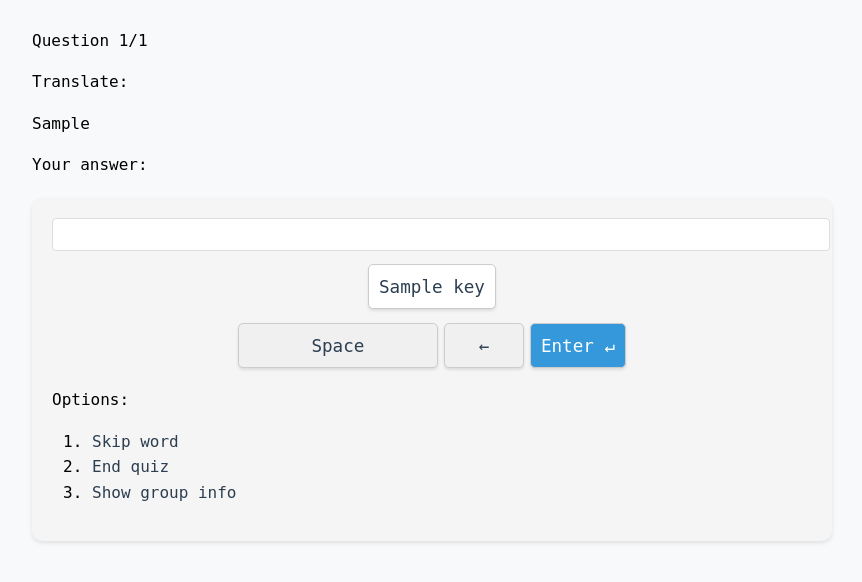
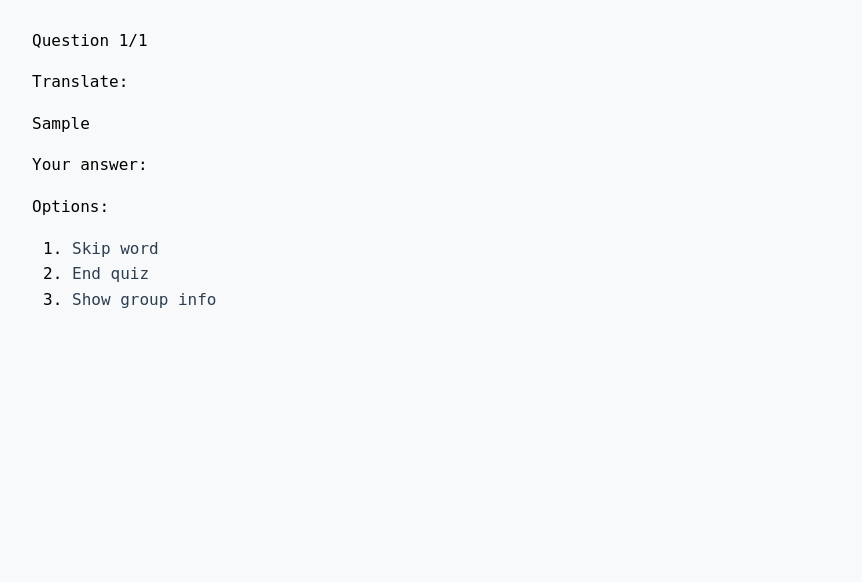
Before and after one commit to bchappet/vocablearn, a FastAPI app: template templates/quiz_question.html in a window 1280 px wide. Shown: the part 135-717 px from the top of the page, without its empty margins (208-1070 px from the left). Run offline with FastAPI, Linux system fonts and the light colour scheme; the template is opened without the code that fills it: most values are stand-ins (such as "Sample title", 1, 10 or a date in 2020).

Commit message:
WIP keyboard factorizing

```diff
--- a/routers/quiz.py
+++ b/routers/quiz.py
@@ -5,6 +5,7 @@ from fastapi.templating import Jinja2Templates
 from database import SessionDep
 from sqlalchemy import func
 from models.tables import Word, Settings
+from utils.web import is_mobile
 import uuid
 
 router = APIRouter(
@@ -84,6 +85,8 @@ def quiz_question(request: Request, session_id: str):
 
     word = quiz_session["words"][question_id]
     russian_layout = russian_keyboard_layout()
+    user_agent = request.headers.get("user-agent", "")
+    is_mobile_device = is_mobile(user_agent)
 
     return templates.TemplateResponse(
         request=request,
@@ -91,7 +94,8 @@ def quiz_question(request: Request, session_id: str):
         context={"word_to_translate": word["question"],
                  "question_id": question_id,
                  "nb_questions": nb_questions,
-                 "russian_layout": russian_layout}
+                 "russian_layout": russian_layout,
+                 "is_mobile_device": is_mobile_device}
     )
 
 @router.post("/{session_id}/answer", name="quiz_answer")
--- a/templates/quiz_question.html
+++ b/templates/quiz_question.html
@@ -10,27 +10,9 @@
 <p>Translate:</p>
 <p class="word-to-translate"> {{ word_to_translate }} </p>
 
+
 <p>Your answer:</p>
-<div class="keyboard">
-    <form action="/quiz/{{request.path_params['session_id']}}/answer" method="post" class="quiz-form">
-        <input type="text" name="answer" id="input" class="answer-field" required>
-    </form>
 
-    <div id="keyboard-regular">
-        {% for row_name, keys in russian_layout.items() %}
-        <div class="keyboard-row">
-            {% for key in keys %}
-            <button class="key" data-key="{{ key }}">{{ key }}</button>
-            {% endfor %}
-        </div>
-        {% endfor %}
-
-        <div class="keyboard-row">
-            <button class="key space-key" id="space-key" data-key=" ">Space</button>
-            <button class="key special-key" id="backspace-key">←</button>
-            <button class="key special-key" id="enter-key">Enter ↵</button>
-        </div>
-    </div>
 
 <p>Options:</p>
 <ol class="quiz-options">
```
Also changed, not shown: routers/keyboard.py (+1 -8 lines), templates/keyboard_mobile.html (+1 -6 lines), templates/quiz.html (+10 -8 lines), utils/web.py (added, +7 -0 lines), utils/__init__.py (added). Lines whose indentation alone changed are shown as unchanged.
